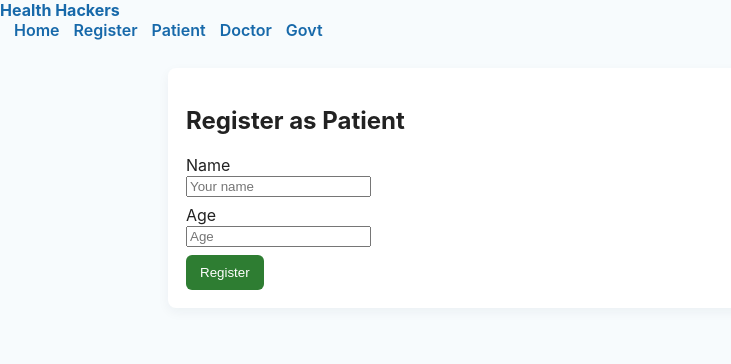
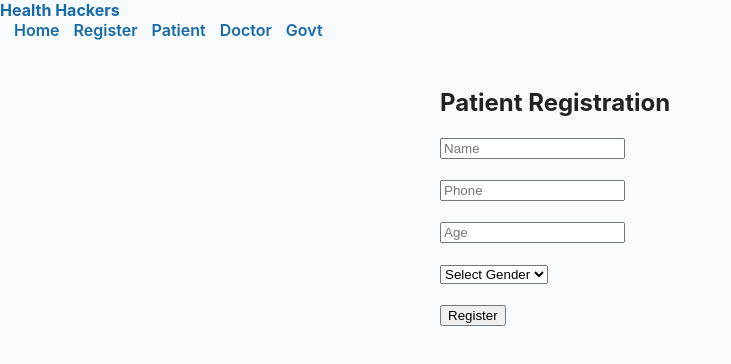
Before and after one commit to Adityakumar8786/MedeilBridge, a React app in the folder frontend/: page /register in a window 1280 px wide. Shown: the top 364 px of the page, without its empty margins (0-731 px from the left). Built offline with nearby package versions, Linux system fonts and the light colour scheme; the HTML template or start-up script is replaced by a standard one.

Commit message:
mongodb has been established

```diff
--- a/frontend/src/pages/Register.jsx
+++ b/frontend/src/pages/Register.jsx
@@ -1,55 +1,85 @@
-import React,{useState} from 'react';
+import React, { useState } from "react";
 import { API_BASE } from "../api/api";
 
+export default function Register() {
+  const [name, setName] = useState("");
+  const [phone, setPhone] = useState("");
+  const [age, setAge] = useState("");
+  const [gender, setGender] = useState("");
+  const [result, setResult] = useState(null);
 
-export default function Register() {
+  async function handleSubmit(e) {
+    e.preventDefault();
+    setResult(null);
 
-    const [name,setname] = useState('');
-    const [age,setAge] = useState('');
-    const[result,setResult] = useState(null) ;
+    try {
+      const res = await fetch(`${API_BASE}/register`, {
+        method: "POST",
+        headers: { "Content-Type": "application/json" },
+        body: JSON.stringify({ name, phone, age, gender }),
+      });
 
+      const data = await res.json();
 
-    async function handleSubmit(e){
-e.preventDefault() ;
-setResult(null) ;
+      if (!res.ok) {
+        setResult({ error: data.message });
+        return;
+      }
 
-try{
-const res = await fetch(`${API_BASE}/register`,{
-method :'POST' ,
-headers :{'Content-Type':'application/json'},
-body :JSON.stringify({name,age})
-});
-
-const data = await res.json();
-setResult(data) ;
-}catch(err){
-setResult({error : 'Network error'}) ;
-}
+      setResult(data);
+    } catch {
+      setResult({ error: "Network error" });
     }
+  }
 
   return (
-    <div className="card">
-      <h2>Register as Patient</h2>
-      <form onSubmit={handleSubmit} style={{ marginTop: 12 }}>
-        <div style={{ marginBottom: 8 }}>
-          <label>Name</label><br/>
-          <input value={name} onChange={(e)=>setname(e.target.value)} placeholder="Your name" />
-        </div>
-        <div style={{ marginBottom: 8 }}>
-          <label>Age</label><br/>
-          <input value={age} onChange={e => setAge(e.target.value)} placeholder="Age" />
-        </div>
-        <button className="btn" type="submit">Register</button>
+    <div style={{ maxWidth: 400, margin: "auto" }}>
+      <h2>Patient Registration</h2>
+
+      <form onSubmit={handleSubmit}>
+        <input
+          placeholder="Name"
+          value={name}
+          onChange={(e) => setName(e.target.value)}
+        />
+        <br /><br />
+
+        <input
+          placeholder="Phone"
+          value={phone}
+          onChange={(e) => setPhone(e.target.value)}
+        />
+        <br /><br />
+
+        <input
+          placeholder="Age"
+          value={age}
+          onChange={(e) => setAge(e.target.value)}
+        />
+        <br /><br />
+
+        <select value={gender} onChange={(e) => setGender(e.target.value)}>
+          <option value="">Select Gender</option>
+          <option>Male</option>
+          <option>Female</option>
+          <option>Other</option>
+        </select>
+        <br /><br />
+
+        <button type="submit">Register</button>
       </form>
 
       {result && (
-        <div style={{ marginTop: 18 }}>
-            {result.error ? (<div className="small">Error: {result.error}</div>)
-        :(<div>
-              <div><strong>Secret ID:</strong> {result.secretId}</div>
-              <div className="small">Save this Secret ID to access your reports.</div>
-            </div>)}
-            </div>
+        <div style={{ marginTop: 20 }}>
+          {result.error ? (
+            <p style={{ color: "red" }}>{result.error}</p>
+          ) : (
+            <>
+              <p><b>Registered Successfully</b></p>
+              <p><b>Secret ID:</b> {result.secretId}</p>
+            </>
+          )}
+        </div>
       )}
     </div>
   );
```
